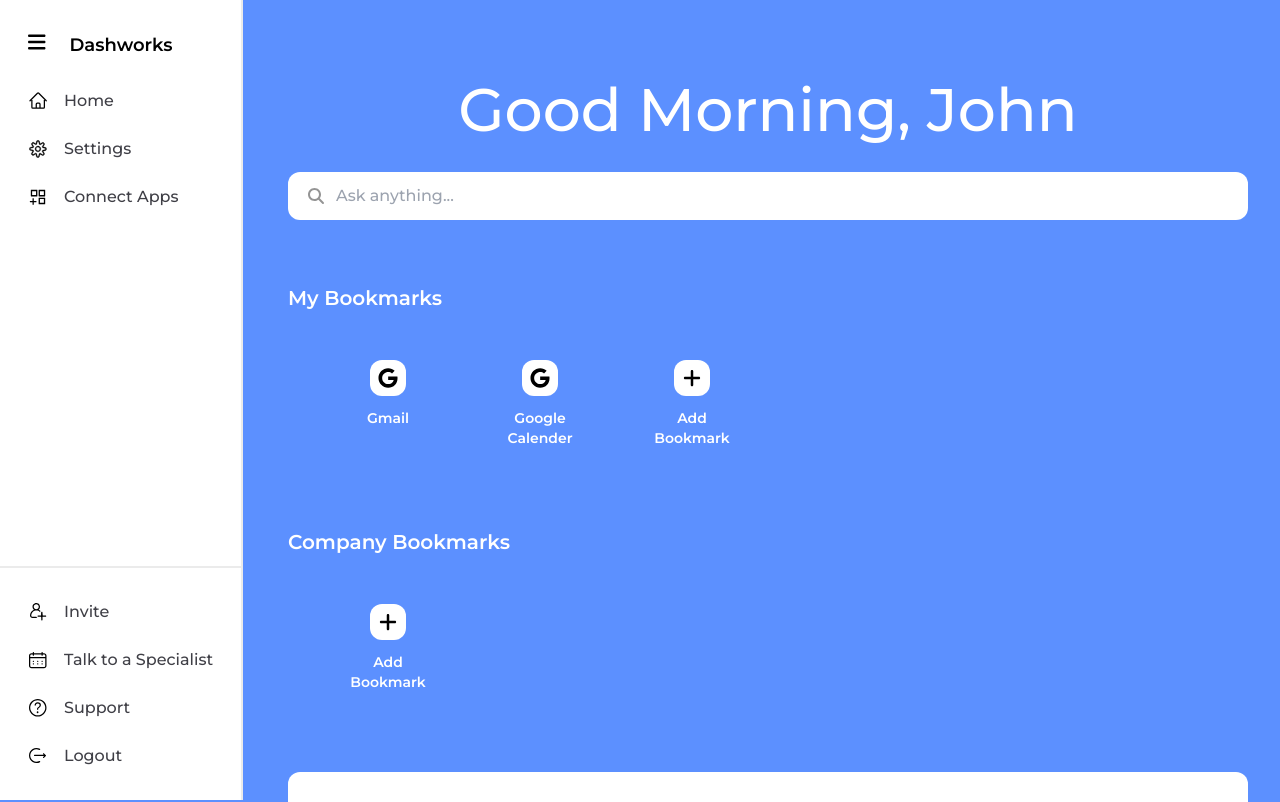
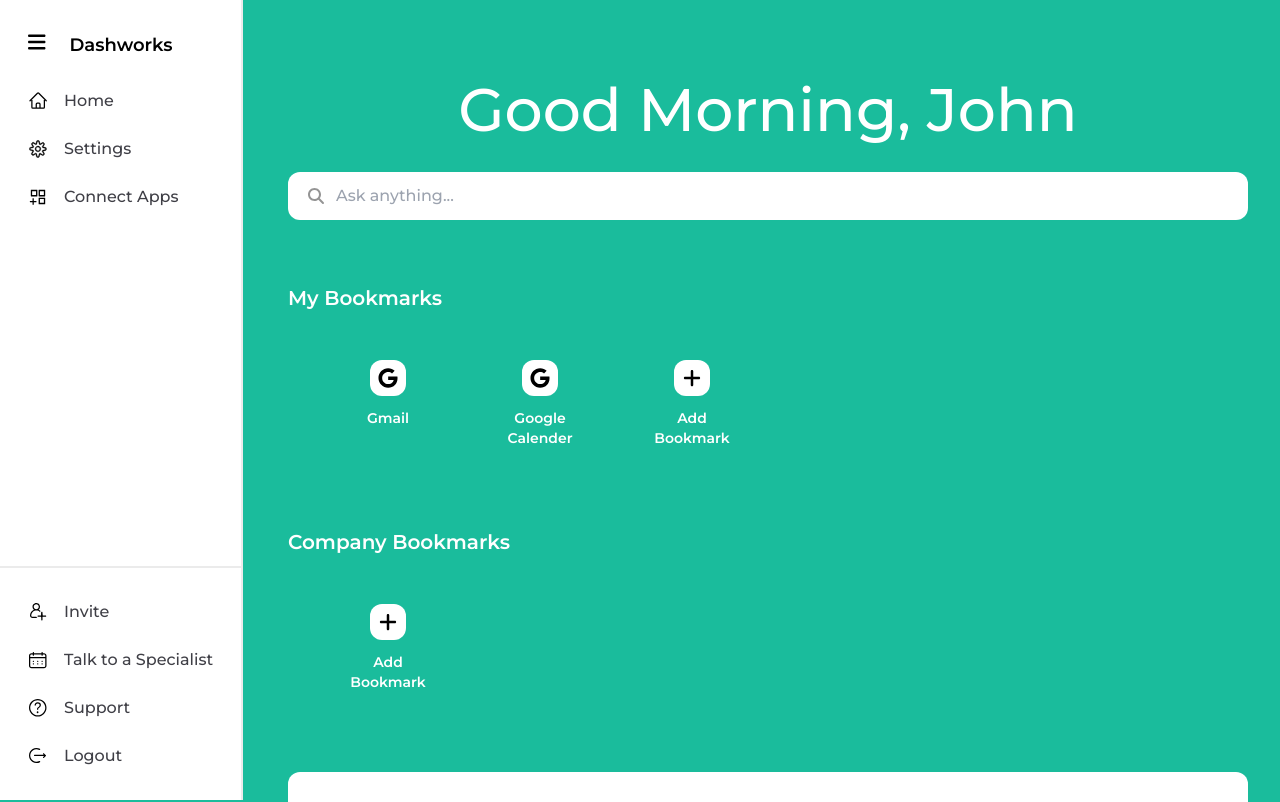
Before and after one commit to Abulkalam-Asif/p2-zohaib, a Next.js app: page /home in a window 1280 px wide. Shown: the top 802 px of the page. Built offline with nearby package versions, Linux system fonts and the light colour scheme.

Commit message:
Probably done

```diff
--- a/src/app/components/BackgroundSelect.js
+++ b/src/app/components/BackgroundSelect.js
@@ -8,7 +8,7 @@ import { useThemeColorContext } from '../contexts/ThemeColorContext';
 const BackgroundSelect = ({ label, description, idHtmlFor, name, isChecked, backgroundImage, onChangeHandler, isColorsContainerVisible, colorsContainerToggleHandler }) => {
   const { themeColor, themeColorHandler } = useThemeColorContext()
 
-  const [themePreviewBoxBg, setThemePreviewBoxBg] = useState("bg-themeColor1Base");
+  const [themePreviewBoxBg, setThemePreviewBoxBg] = useState(themeColor.bg.base);
   const [tempThemeColor, setTempThemeColor] = useState("themeColor1");
 
   const themeColorChangeLocalHandler = () => {
@@ -35,7 +35,7 @@ const BackgroundSelect = ({ label, description, idHtmlFor, name, isChecked, back
             :
             <>
               <div className='rounded-xl overflow-hidden h-60'>
-                <button onClick={colorsContainerToggleHandler} title='Choose a Background Color' className={`block w-full h-full ${themePreviewBoxBg.background} font-bold text-white`}>
+                <button onClick={colorsContainerToggleHandler} title='Choose a Background Color' className={`block w-full h-full  ${themePreviewBoxBg} font-bold text-white`}>
                   Your background color
                 </button>
               </div>
--- a/src/app/contexts/ThemeColorContext.js
+++ b/src/app/contexts/ThemeColorContext.js
@@ -6,59 +6,59 @@ const ThemeColorContext = createContext();
 export function ThemeColorProvider({ children }) {
   const [themeColor, setThemeColor] = useState({
     text: {
-      "dark": "text-themeColor1Dark",
-      "base": "text-themeColor1Base",
-      "light": "text-themeColor1Light",
-      "lighter": "text-themeColor1Lighter",
-      "lightest": "text-themeColor1Lightest",
+      "dark": "text-themeColor8Dark",
+      "base": "text-themeColor8Base",
+      "light": "text-themeColor8Light",
+      "lighter": "text-themeColor8Lighter",
+      "lightest": "text-themeColor8Lightest",
       "hocus": {
-        "dark": "hocus:text-themeColor1Dark",
-        "base": "hocus:text-themeColor1Base",
-        "light": "hocus:text-themeColor1Light",
-        "lighter": "hocus:text-themeColor1Lighter",
-        "lightest": "hocus:text-themeColor1Lightest",
+        "dark": "hocus:text-themeColor8Dark",
+        "base": "hocus:text-themeColor8Base",
+        "light": "hocus:text-themeColor8Light",
+        "lighter": "hocus:text-themeColor8Lighter",
+        "lightest": "hocus:text-themeColor8Lightest",
       }
     },
     bg: {
-      "dark": "bg-themeColor1Dark",
-      "base": "bg-themeColor1Base",
-      "light": "bg-themeColor1Light",
-      "lighter": "bg-themeColor1Lighter",
-      "lightest": "bg-themeColor1Lightest",
+      "dark": "bg-themeColor8Dark",
+      "base": "bg-themeColor8Base",
+      "light": "bg-themeColor8Light",
+      "lighter": "bg-themeColor8Lighter",
+      "lightest": "bg-themeColor8Lightest",
       "hocus": {
-        "dark": "hocus:bg-themeColor1Dark",
-        "base": "hocus:bg-themeColor1Base",
-        "light": "hocus:bg-themeColor1Light",
-        "lighter": "hocus:bg-themeColor1Lighter",
-        "lightest": "hocus:bg-themeColor1Lightest",
+        "dark": "hocus:bg-themeColor8Dark",
+        "base": "hocus:bg-themeColor8Base",
+        "light": "hocus:bg-themeColor8Light",
+        "lighter": "hocus:bg-themeColor8Lighter",
+        "lightest": "hocus:bg-themeColor8Lightest",
       },
       "peerChecked": {
-        "base": "peer-checked:bg-themeColor1Base",
+        "base": "peer-checked:bg-themeColor8Base",
       },
       "after": {
-        "dark": "after:bg-themeColor1Dark",
+        "dark": "after:bg-themeColor8Dark",
       }
     },
     border: {
-      "dark": "border-themeColor1Dark",
-      "base": "border-themeColor1Base",
-      "light": "border-themeColor1Light",
-      "lighter": "border-themeColor1Lighter",
-      "lightest": "border-themeColor1Lightest",
+      "dark": "border-themeColor8Dark",
+      "base": "border-themeColor8Base",
+      "light": "border-themeColor8Light",
+      "lighter": "border-themeColor8Lighter",
+      "lightest": "border-themeColor8Lightest",
       "hocus": {
-        "dark": "hocus:border-themeColor1Dark",
-        "base": "hocus:border-themeColor1Base",
-        "light": "hocus:border-themeColor1Light",
-        "lighter": "hocus:border-themeColor1Lighter",
-        "lightest": "hocus:border-themeColor1Lightest",
+        "dark": "hocus:border-themeColor8Dark",
+        "base": "hocus:border-themeColor8Base",
+        "light": "hocus:border-themeColor8Light",
+        "lighter": "hocus:border-themeColor8Lighter",
+        "lightest": "hocus:border-themeColor8Lightest",
       }
     },
     accent: {
-      "dark": "accent-themeColor1Dark",
-      "base": "accent-themeColor1Base",
-      "light": "accent-themeColor1Light",
-      "lighter": "accent-themeColor1Lighter",
-      "lightest": "accent-themeColor1Lightest",
+      "dark": "accent-themeColor8Dark",
+      "base": "accent-themeColor8Base",
+      "light": "accent-themeColor8Light",
+      "lighter": "accent-themeColor8Lighter",
+      "lightest": "accent-themeColor8Lightest",
     }
   })
 
--- a/tailwind.config.js
+++ b/tailwind.config.js
@@ -44,12 +44,41 @@ module.exports = {
         "themeColor2Lighter": "#99ffc5",
         "themeColor2Lightest": "#d9ffe9",
 
+        "themeColor3Dark": "#1d99a9",
         "themeColor3Base": "#2cbad1",
+        "themeColor3Light": "#4acbdb",
+        "themeColor3Lighter": "#80e4e7",
+        "themeColor3Lightest": "#b8f8f9",
+
+        "themeColor4Dark": "#d54e49",
         "themeColor4Base": "#e35546",
+        "themeColor4Light": "#f97a7a",
+        "themeColor4Lighter": "#ffb7b7",
+        "themeColor4Lightest": "#ffe5e7",
+
+        "themeColor5Dark": "#c7367b",
         "themeColor5Base": "#d438d6",
+        "themeColor5Light": "#e568a2",
+        "themeColor5Lighter": "#f9a3cc",
+        "themeColor5Lightest": "#ffd0e2",
+
+        "themeColor6Dark": "#e3631c",
         "themeColor6Base": "#fa8a32",
+        "themeColor6Light": "#f7862a",
+        "themeColor6Lighter": "#ffc335",
+        "themeColor6Lightest": "#ffeb57",
+
+        "themeColor7Dark": "#6d4c9b",
         "themeColor7Base": "#7e62b3",
+        "themeColor7Light": "#9373ba",
+        "themeColor7Lighter": "#c0a2d9",
+        "themeColor7Lightest": "#dbe5f2",
+
+        "themeColor8Dark": "#0f9d58",
         "themeColor8Base": "#1abc9c",
+        "themeColor8Light": "#38c67f",
+        "themeColor8Lighter": "#64d9b2",
+        "themeColor8Lightest": "#94f2c7",
       },
       rotate: {
         "18": "18deg"
```
